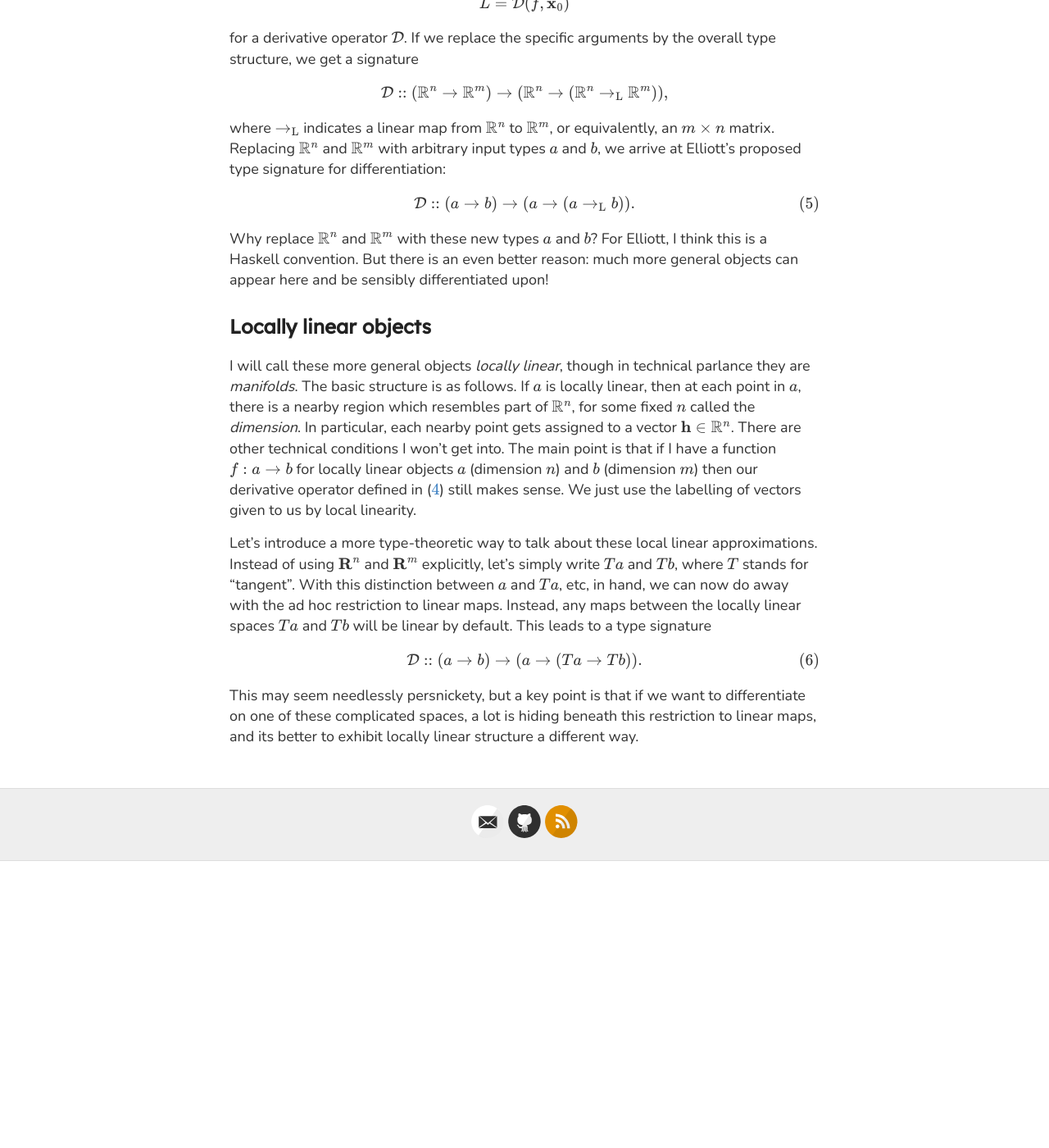
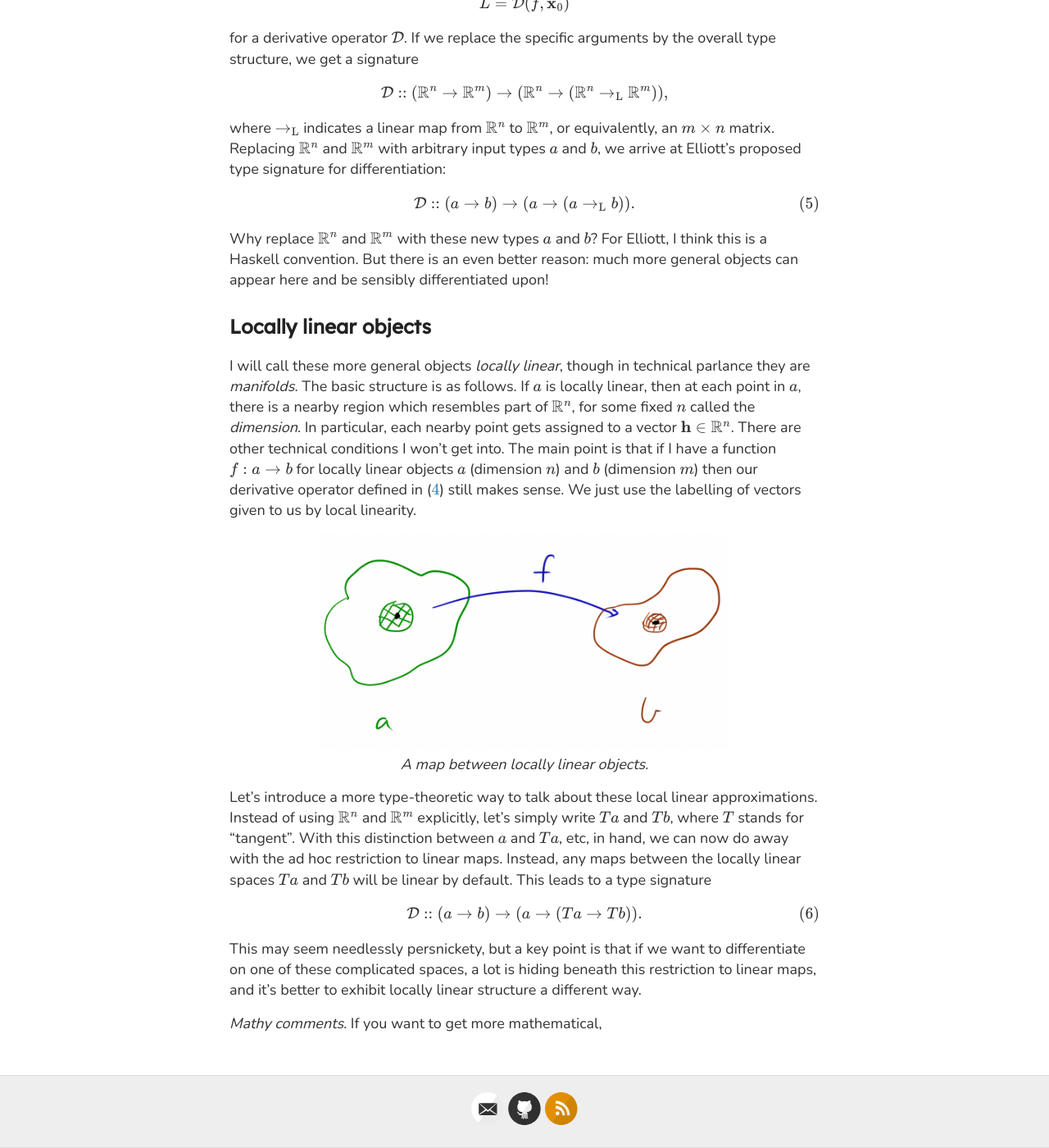
Before and after one commit to heptarch/heptarch.github.io, a Jekyll site: the page built from drafts/type-diff.md, in a window 1280 px wide and 1400 px high, scrolled down 3315 px. Shown: the whole window at 82% size. Built offline with Jekyll 4.4.1, drawn with Linux system fonts in a browser that asks for light colours; our own code applies the rules of GitHub Pages for plain Markdown files; formulas are drawn with MathJax 3; a script that is not in the unit is left out; before the commit the page ends 4391 px from its top, so only the background shows below that.

Commit message:
Add pic4 to type-diff

```diff
--- a/drafts/type-diff.md
+++ b/drafts/type-diff.md
@@ -192,8 +192,17 @@ $n$) and $b$ (dimension $m$) then our derivative operator defined in
 (\ref{diff4}) still makes sense. We just use the labelling of vectors
 given to us by local linearity.
 
+<figure>
+<div style="text-align:center">
+<img src="/img/type-diff-4.png" width="500 px"/>
+<figcaption>
+<i>A map between locally linear objects.</i>
+</figcaption>
+</div>
+</figure>
+
 Let's introduce a more type-theoretic way to talk about these local linear
-approximations. Instead of using $\mathbf{R}^n$ and $\mathbf{R}^m$
+approximations. Instead of using $\mathbb{R}^n$ and $\mathbb{R}^m$
 explicitly, let's simply write $Ta$ and $Tb$, where $T$ stands for
 "tangent". With this distinction between $a$ and $Ta$, etc, in hand,
 we can now do away with the ad hoc restriction to linear
@@ -206,5 +215,7 @@ $$
 
 This may seem needlessly persnickety, but a key point is that if we
 want to differentiate on one of these complicated spaces, a lot is
-hiding beneath this restriction to linear maps, and its better to
+hiding beneath this restriction to linear maps, and it's better to
 exhibit locally linear structure a different way.
+
+*Mathy comments.* If you want to get more mathematical,
```
Also changed, not shown: img/type-diff-4.png (added).
